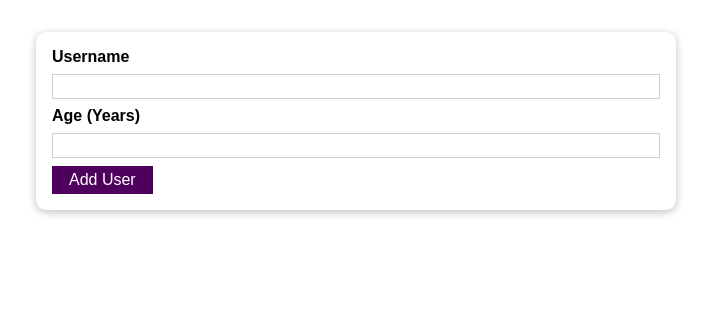
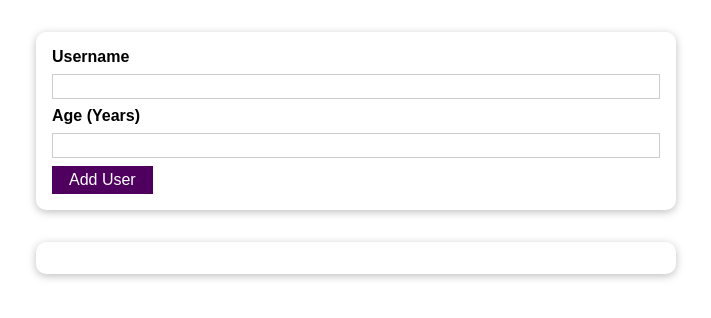
Before and after one commit to ferprr/complete-practice-project, a React (Create React App) app: page / in a window 1280 px wide. Shown: the top 318 px of the page, without its empty margins (284-995 px from the left). Built offline with nearby package versions, Linux system fonts and the light colour scheme.

Commit message:
adding a usersList component

```diff
--- a/src/App.js
+++ b/src/App.js
@@ -1,10 +1,12 @@
 import React from 'react';
 import AddUser from './components/Users/AddUser';
+import UsersList from './components/Users/UsersList';
 
 function App() {
     return (
         <div>
             <AddUser />
+            <UsersList users={[]}/>
         </div>
     );
 }
--- /dev/null
+++ b/src/components/Users/UsersList.js
@@ -0,0 +1,20 @@
+import React from 'react';
+
+import classes from './UsersList.module.css';
+import Card from '../UI/Card';
+
+const UsersList = (props) => {
+    return (
+        <Card className={classes.users}>
+            <ul>
+                {props.users.map((user) => (
+                    <li>
+                        {user.name} ({user.age} years old)
+                    </li>
+                ))}
+            </ul>
+        </Card>
+    );
+};
+
+export default UsersList;
--- /dev/null
+++ b/src/components/Users/UsersList.module.css
@@ -0,0 +1,16 @@
+.users {
+    margin: 2rem auto;
+    width: 90%;
+    max-width: 40rem;
+}
+
+.users ul {
+    list-style: none;
+    padding: 1rem;
+}
+
+.users li {
+    border: 1px solid #ccc;
+    margin: 0.5rem 0;
+    padding: 0.5rem;
+}
```
